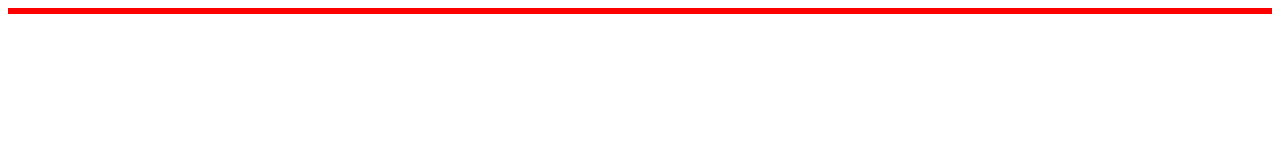
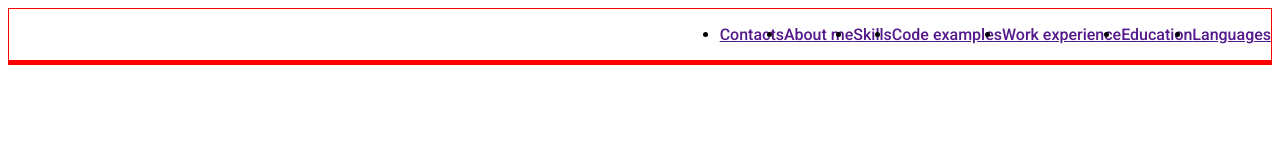
Before and after one commit to AlinaDey/resume2, a plain HTML site: page index.html in a window 1280 px wide. Drawn offline with Linux system fonts and the light colour scheme.

Commit message:
feat: add nav menu and his styles

```diff
--- a/index.html
+++ b/index.html
@@ -12,8 +12,28 @@
     <link href="https://fonts.googleapis.com/css2?family=Roboto:wght@100;300;500;700&display=swap" rel="stylesheet">
 </head>
 <body>
-    <header class="header"></header>
-    <main class="main"></main>
-    <footer class="footer"></footer>
+    <header class="header">
+        <div class="container">
+            <ul class="nav-list">
+                <li class="nav-item"><a href="" class="nav-link">Contacts</a></li>
+                <li class="nav-item"><a href="" class="nav-link">About me</a></li>
+                <li class="nav-item"><a href="" class="nav-link">Skills</a></li>
+                <li class="nav-item"><a href="" class="nav-link">Code examples</a></li>
+                <li class="nav-item"><a href="" class="nav-link">Work experience</a></li>
+                <li class="nav-item"><a href="" class="nav-link">Education</a></li>
+                <li class="nav-item"><a href="" class="nav-link">Languages</a></li>
+            </ul>
+        </div>
+    </header>
+    <main class="main">
+        <div class="container">
+
+        </div>
+    </main>
+    <footer class="footer">
+        <div class="container">
+
+        </div>
+    </footer>
 </body>
 </html>
--- a/style.css
+++ b/style.css
@@ -2,10 +2,26 @@
     box-sizing: border-box;
   }
 
+/* Прижимаю footer к низу страницы*/
+
 body {
     font-family: 'Roboto', sans-serif;
+    display: flex;
+    flex-direction: column;
+    justify-content: space-between;
 }
 
 header, main, footer {
     border: 1px solid red;
 }
+
+.container {
+    max-width: 1440px;
+    margin: 0 auto;
+  }
+
+.nav-list {
+    display: flex;
+    justify-content: flex-end;
+    align-items: center;
+  }
```
